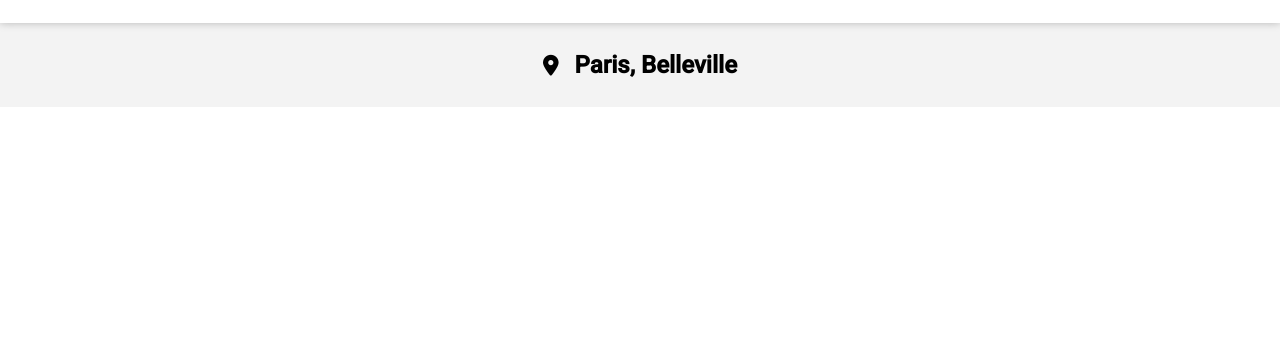
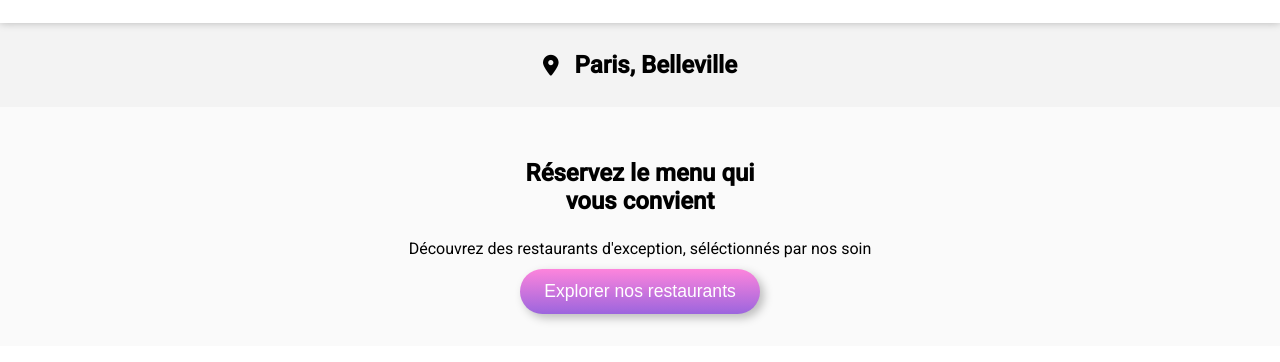
Before and after one commit to Yornos/P3_DAHMOUL_EMIR, a plain HTML site: page P3_01_PageWebAccueil.html in a window 1280 px wide. Shown: the part 66-428 px from the top of the page. Drawn offline with Linux system fonts and the light colour scheme; a web font is replaced by a local one.

Commit message:
Ajout section Explorer nos restaurants

```diff
--- a/P3_01_PageWebAccueil.html
+++ b/P3_01_PageWebAccueil.html
@@ -10,15 +10,26 @@
 </head>
 
 <body>
+    <!--HEADER-->
     <header>
         <h1>OhMyFood</h1>
     </header>
 
+    <!--MAIN-->
     <main>
+        <!--CITY-->
         <article class="city">
             <i class="fa-map-marker-alt fas"></i>
             <h2>Paris, Belleville</h2>
         </article>
+
+        <!--EXPLORER SECTION-->
+        <section class="explorer">
+            <h2>Réservez le menu qui <br> vous convient</h2>
+            <p>Découvrez des restaurants d'exception, séléctionnés par nos soin</p>
+            <button>Explorer nos restaurants</button>
+        </section>
+
     </main>
 </body>
 
--- a/P3_02_Style.css
+++ b/P3_02_Style.css
@@ -27,7 +27,6 @@ header
 }
 
 /* MAIN */
-
 main .city
 {
     display: flex;
@@ -43,3 +42,42 @@ main .city i
 {
     font-size: 1.3rem;
 }
+
+/* EXPLORER */
+.explorer
+{
+    padding: 2rem;
+    text-align: center;
+    background-color: #fafafa;
+}
+
+.explorer h2
+{
+    font-size: 1.5rem;
+}
+
+.explorer p
+{
+    font-size: 300;
+    margin: 1.5rem 0;
+}
+
+.explorer button
+{
+    color: white;
+    font-weight: 500;
+    font-size: 1.1rem;
+    padding: 0.75rem 1.5rem;
+    border: none;
+    border-radius: 2rem;
+    box-shadow: 0.25rem 0.25rem 10px rgb(0 0 0 / 25%);
+    background-image: linear-gradient(to top,rgba(147,86,220,.9),rgba(255,121,218,.9));
+    transition: all 200ms;
+    margin-top: -1rem;
+}
+
+.explorer button:hover
+{
+    transform: scale(1.02);
+    opacity: 0.9;
+}
```
